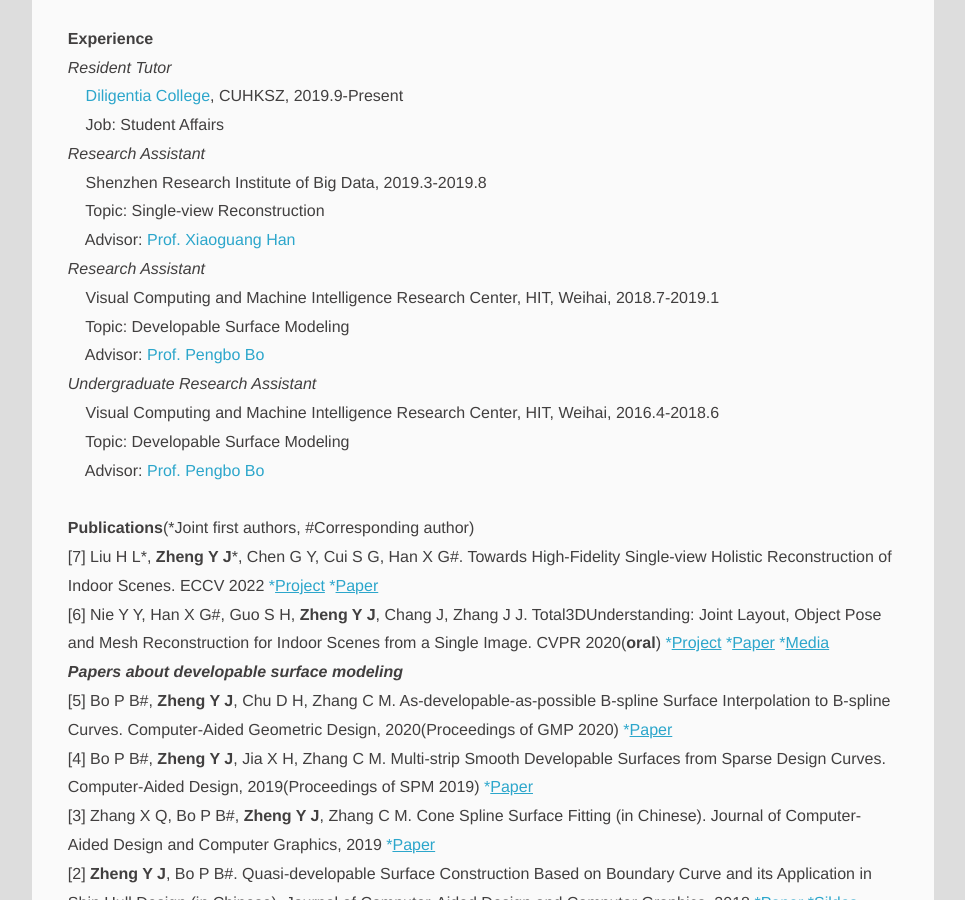
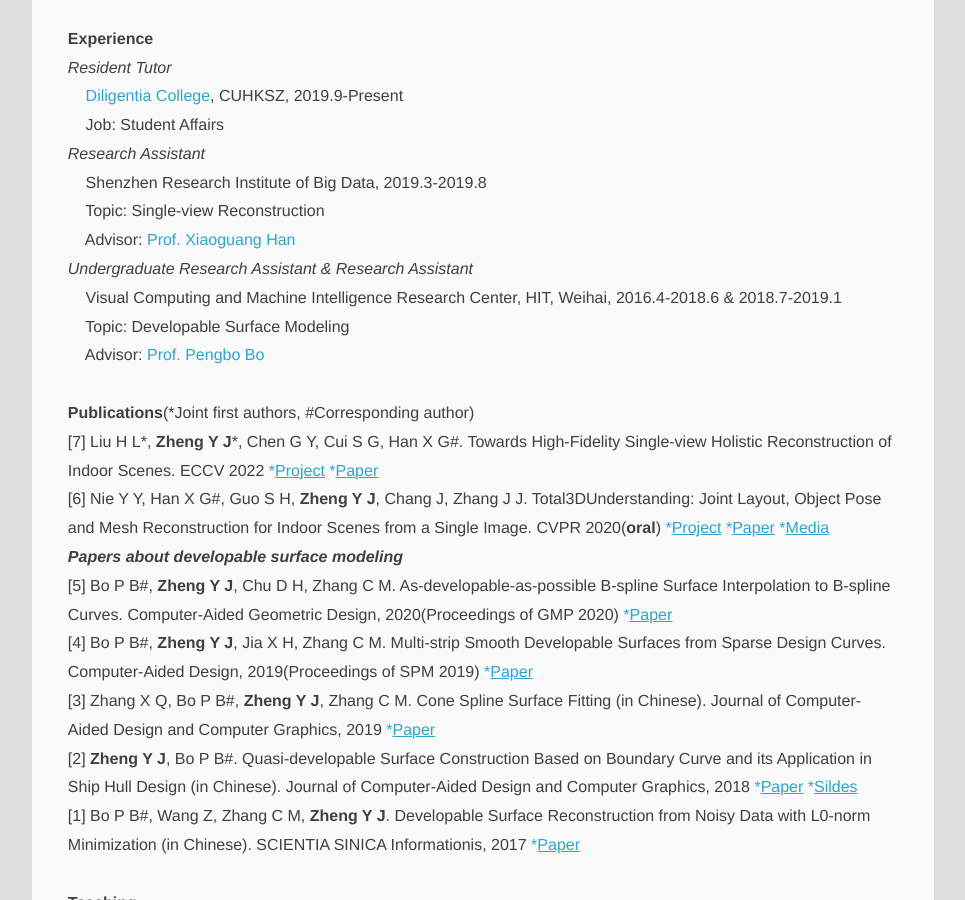
Before and after one commit to PAULYZHENG/paulyzheng.github.io, a Jekyll site: the page built from about/index.html, in a window 1280 px wide and 900 px high, scrolled down 599 px. Shown: the whole window, without its empty margins (127-1092 px from the left). Built offline with Jekyll 4.4.1, drawn with Linux system fonts in a browser that asks for light colours; comment, search, counter and statistics services are not loaded.

Commit message:
Update index.html

```diff
--- a/about/index.html
+++ b/about/index.html
@@ -33,15 +33,11 @@ Geometric Learning<br/>
 &nbsp &nbsp Topic: Single-view Reconstruction<br/>
 &nbsp &nbsp Advisor: <a href="https://gaplab.cuhk.edu.cn/" title="" itemprop="url">Prof. Xiaoguang Han</a><br/>
 
-<I>Research Assistant</I><br/>
-&nbsp &nbsp Visual Computing and Machine Intelligence Research Center, HIT, Weihai, 2018.7-2019.1<br/>
+<I>Undergraduate Research Assistant & Research Assistant</I><br/>
+&nbsp &nbsp Visual Computing and Machine Intelligence Research Center, HIT, Weihai, 2016.4-2018.6 & 2018.7-2019.1<br/>
 &nbsp &nbsp Topic: Developable Surface Modeling<br/>
 &nbsp &nbsp Advisor: <a href="http://homepage.hit.edu.cn/bopengbo" title="" itemprop="url">Prof. Pengbo Bo</a><br/>
 
-<I>Undergraduate Research Assistant</I><br/>
-&nbsp &nbsp Visual Computing and Machine Intelligence Research Center, HIT, Weihai, 2016.4-2018.6<br/>
-&nbsp &nbsp Topic: Developable Surface Modeling<br/>
-&nbsp &nbsp Advisor: <a href="http://homepage.hit.edu.cn/bopengbo" title="" itemprop="url">Prof. Pengbo Bo</a><br/>
 <br/>
 
 <B>Publications</B>(*Joint first authors, #Corresponding author)
```
